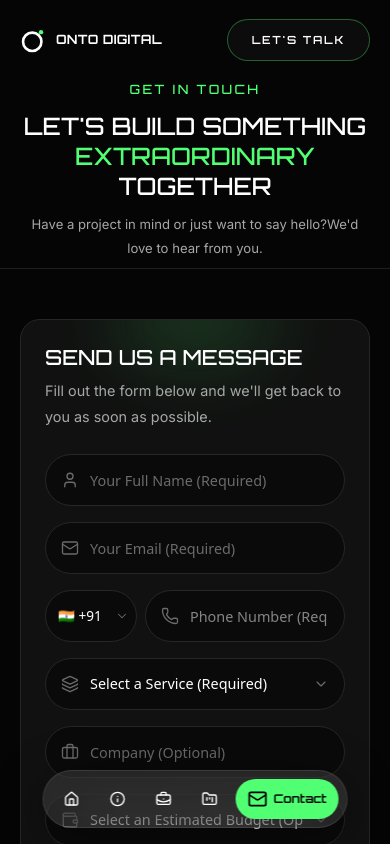
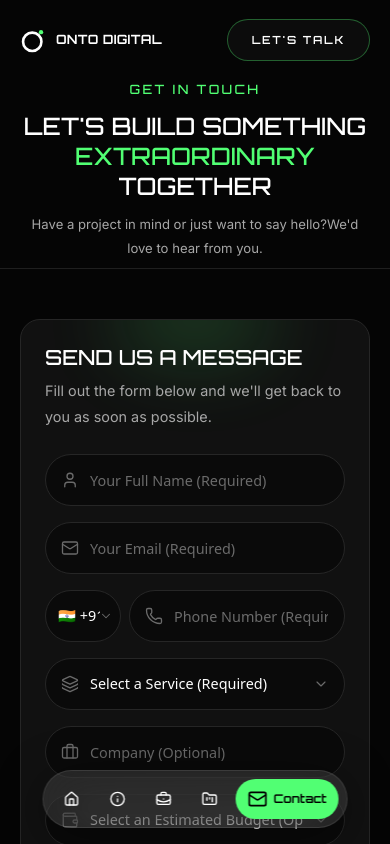
Before and after one commit to afnanahmed00/onto-digital, a Next.js app in the folder frontend/: page /contact in a window 390 px wide. Shown: the top 844 px of the page. Built offline with nearby package versions, Linux system fonts and the light colour scheme.

Commit message:
fix: improve mobile controls and forms

```diff
--- a/frontend/components/forms/FormField.tsx
+++ b/frontend/components/forms/FormField.tsx
@@ -39,7 +39,7 @@ type FormFieldProps = InputFieldProps | TextareaFieldProps | SelectFieldProps;
 // Normal body copy (sans-serif) — kept separate from the site's display/heading
 // font so form input, placeholder and typed text never render in it.
 const fieldStyles =
-  "w-full rounded-xl border bg-[var(--background-secondary)] font-sans text-[0.9rem] text-white placeholder:text-[var(--text-muted)] transition-colors duration-300 hover:border-[var(--primary)] focus:border-[var(--primary)] focus:outline-none";
+  "w-full rounded-xl border bg-[var(--background-secondary)] font-sans text-[0.9rem] text-white placeholder:text-[0.9rem] placeholder:text-[var(--text-muted)] transition-colors duration-300 hover:border-[var(--primary)] focus:border-[var(--primary)] focus:outline-none";
 
 /** Shared input/textarea/select used across the contact form — label stays accessible even though only the icon + placeholder are shown. */
 export default function FormField(props: FormFieldProps) {
--- a/frontend/components/forms/PhoneField.tsx
+++ b/frontend/components/forms/PhoneField.tsx
@@ -22,7 +22,7 @@ type PhoneFieldProps = {
 // Shares the site's field look (border, background, hover/focus green) with
 // FormField so the combined control reads as one continuous input.
 const fieldStyles =
-  "rounded-xl border bg-[var(--background-secondary)] font-sans text-[0.9rem] text-white transition-colors duration-300 hover:border-[var(--primary)] focus:border-[var(--primary)] focus:outline-none";
+  "rounded-xl border bg-[var(--background-secondary)] font-sans text-[0.9rem] text-white placeholder:text-[0.9rem] placeholder:text-[var(--text-muted)] transition-colors duration-300 hover:border-[var(--primary)] focus:border-[var(--primary)] focus:outline-none";
 
 /**
  * Country-code selector + local phone number input, styled to match
@@ -63,7 +63,7 @@ export default function PhoneField({
             className={clsx(
               fieldStyles,
               borderStyles,
-              "h-[52px] w-[5.75rem] appearance-none pl-3 pr-6 text-[0.85rem] sm:w-[6.25rem]"
+              "h-[52px] w-[4.75rem] appearance-none pl-3 pr-5 text-[0.8rem] sm:w-[5.5rem]"
             )}
           >
             {COUNTRIES.map((country) => (
--- a/frontend/components/hero/HeroActions.tsx
+++ b/frontend/components/hero/HeroActions.tsx
@@ -8,7 +8,7 @@ export default function HeroActions() {
       <Button
         href="/services"
         variant="outline"
-        className="w-full max-w-[15rem] justify-center px-4 py-2.5 text-[0.68rem] sm:w-auto sm:max-w-none sm:px-5 sm:py-3 sm:text-[0.75rem] lg:px-6 lg:py-3 lg:text-sm"
+        className="w-full max-w-[11rem] justify-center px-3 py-2 text-[0.6rem] sm:w-auto sm:max-w-none sm:px-5 sm:py-3 sm:text-[0.75rem] lg:px-6 lg:py-3 lg:text-sm"
       >
         <ArrowUpRight size={16} className="text-[var(--primary)]" />
         Explore Services
--- a/frontend/components/sections/AboutHero.tsx
+++ b/frontend/components/sections/AboutHero.tsx
@@ -65,9 +65,9 @@ export default function AboutHero() {
 
             <Link
               href="/contact"
-              className="group mt-9 inline-flex h-[45px] items-center gap-4 rounded-xl border border-[var(--primary)] px-7 font-heading text-[0.85rem] font-medium uppercase tracking-[0.08em] transition-all duration-300 hover:bg-[var(--primary)] hover:text-black"
+              className="group mt-9 inline-flex h-[36px] items-center gap-2 whitespace-nowrap rounded-xl border border-[var(--primary)] px-4 font-heading text-[0.62rem] font-medium uppercase tracking-[0.08em] transition-all duration-300 hover:bg-[var(--primary)] hover:text-black sm:h-[45px] sm:gap-4 sm:px-7 sm:text-[0.85rem]"
             >
-              <span className="text-[var(--primary)] text-[1rem] transition-all group-hover:text-black">
+              <span className="text-[var(--primary)] text-[0.85rem] transition-all group-hover:text-black sm:text-[1rem]">
                 ↗
               </span>
 
--- a/frontend/components/sections/CTA.tsx
+++ b/frontend/components/sections/CTA.tsx
@@ -56,7 +56,7 @@ export default function CTA() {
             <div className="flex justify-center lg:w-[42%] lg:justify-end">
               <Link
                 href="/contact"
-                className="group flex h-[60px] items-center gap-4 rounded-[18px] border border-[var(--primary)] bg-[var(--background)] px-8 lg:px-10 font-heading text-[0.8rem] lg:text-[0.85rem] font-medium uppercase tracking-[0.08em] text-white transition-all duration-300 hover:-translate-y-1 hover:shadow-[0_0_30px_rgba(81,255,115,0.3)]"
+                className="group flex h-[42px] items-center gap-2 whitespace-nowrap rounded-[14px] border border-[var(--primary)] bg-[var(--background)] px-4 font-heading text-[0.62rem] font-medium uppercase tracking-[0.08em] text-white transition-all duration-300 hover:-translate-y-1 hover:shadow-[0_0_30px_rgba(81,255,115,0.3)] sm:h-[50px] sm:gap-3 sm:rounded-[16px] sm:px-6 sm:text-[0.75rem] lg:h-[60px] lg:gap-4 lg:rounded-[18px] lg:px-10 lg:text-[0.85rem]"
               >
                 <span className="text-[var(--primary)] transition-transform duration-300 group-hover:-translate-x-0.5 group-hover:-translate-y-0.5">
                   ↗
--- a/frontend/components/sections/ServicesHero.tsx
+++ b/frontend/components/sections/ServicesHero.tsx
@@ -22,7 +22,7 @@ export default function ServicesHero() {
           scale faster and achieve remarkable results.
         </p>
 
-        <div className="mt-8 flex w-full flex-col items-center gap-4 sm:w-auto sm:flex-row sm:gap-8">
+        <div className="mt-8 hidden w-full flex-col items-center gap-4 sm:flex sm:w-auto sm:flex-row sm:gap-8">
           <Link
             href="/contact"
             className="group flex h-[45px] w-full items-center justify-center gap-3 rounded-xl border border-[var(--primary)] px-7 font-heading text-[0.8rem] font-medium uppercase tracking-[0.08em] transition-all duration-300 hover:bg-[var(--primary)] hover:text-black sm:w-auto"
--- a/frontend/components/sections/WhyChooseUs.tsx
+++ b/frontend/components/sections/WhyChooseUs.tsx
@@ -49,10 +49,10 @@ export default function WhyChooseUs({
 
             <Link
               href={buttonHref}
-              className="group mt-9 inline-flex h-[45px] items-center gap-4 rounded-xl border border-[var(--primary)] px-7 font-heading text-[0.85rem] font-medium uppercase tracking-[0.08em] transition-all duration-300 hover:bg-[var(--primary)] hover:text-black"
+              className="group mt-9 inline-flex h-[36px] items-center gap-2 whitespace-nowrap rounded-xl border border-[var(--primary)] px-4 font-heading text-[0.62rem] font-medium uppercase tracking-[0.08em] transition-all duration-300 hover:bg-[var(--primary)] hover:text-black sm:h-[45px] sm:gap-4 sm:px-7 sm:text-[0.85rem]"
             >
               {buttonText}
-              <span className="text-[var(--primary)] text-[1rem] transition-all group-hover:text-black">
+              <span className="text-[var(--primary)] text-[0.85rem] transition-all group-hover:text-black sm:text-[1rem]">
                 ↗
               </span>
             </Link>
```
